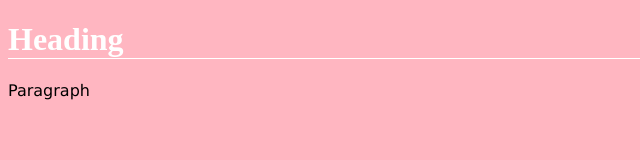
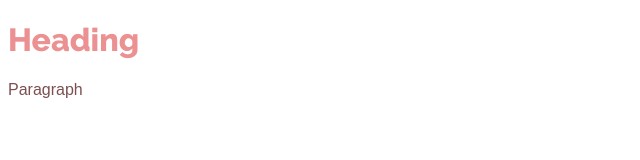
Before and after one commit to jasmine-green-tea/rsschool-cv, a plain HTML site: page index.html in a window 1280 px wide. Shown: the whole page, without its empty margins (0-640 px from the left). Drawn offline with Linux system fonts and the light colour scheme.

Commit message:
feat: update visual elemets

```diff
--- a/index.html
+++ b/index.html
@@ -1,9 +1,14 @@
 <!DOCTYPE html>
 <html lang="en-us">
+
   <head>
-		<title>Page Title</title>
+    <title>Darya S | CV</title>
 	  <link type="text/css" rel="stylesheet" href="style.css">
+	  <link rel="icon" href="assets/favicon.ico">
+	  <link rel="preconnect" href="https://fonts.googleapis.com">
+      <link href="https://fonts.googleapis.com/css2?family=Raleway:wght@800&display=swap" rel="stylesheet">
   </head>
+
   <body>
     <h1>
 	  Heading
@@ -12,4 +17,5 @@
 	  Paragraph
 	</p>
   </body>
+
 </html>
--- a/style.css
+++ b/style.css
@@ -1,13 +1,17 @@
+* {
+  box-sizing: border-box;
+}
 body {
-	background-color: lightpink;
+	font-family: "Raleway", sans-serif;
 }
 
 h1 {
-	color: white;
+	color: #ec9192;
 	border-bottom: 1px solid white;
 }
 
 p {
-	font-family: verdana;
+	font-family: "Hind Madurai", sans-serif;
+	color: #7d4f50;
 	font-size: 20 px;
 }
```
Also changed, not shown: assets/favicon.ico (added). Lines whose indentation alone changed are shown as unchanged.
